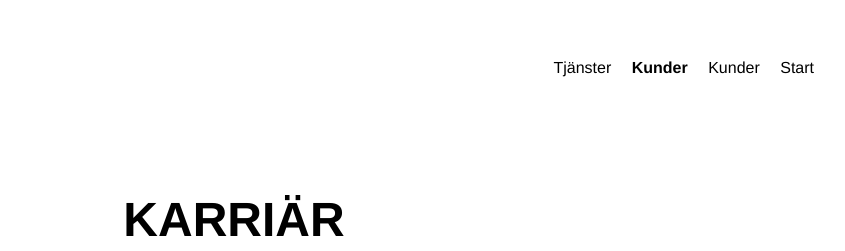
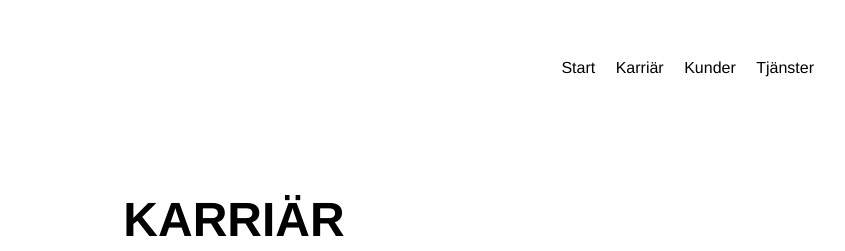
Before and after one commit to wearecircuit/wearecircuit.github.io, a Jekyll site: the page built from karriar/index.md, in a window 1280 px wide. Shown: the top 251 px of the page, without its empty margins (406-1251 px from the left). Built offline with Jekyll 4.4.1, drawn with Linux system fonts in a browser that asks for light colours.

Commit message:
Nice urls in menu

```diff
--- a/_includes/header.html
+++ b/_includes/header.html
@@ -1,9 +1,10 @@
 <header class="module-pageHeader">
     <div class="section">
         <ul>
-            {% for node in site.pages %}
-            <li {% if page.url == node.url %}class="active"{% endif %}><a href="{{ site.baseurl }}{{node.url}}" class="active">{{node.title}}</a></li>
-            {% endfor %}
+            <li {% if page.url == '/index.html' %}class="active"{% endif %}><a href="/">Start</a></li>
+            <li {% if page.url == '/karriar/index.html' %}class="active"{% endif %}><a href="/karriar">Karriär</a></li>
+            <li {% if page.url == '/kunder/index.html' %}class="active"{% endif %}><a href="/kunder">Kunder</a></li>
+            <li {% if page.url == '/tjanster/index.html' %}class="active"{% endif %}><a href="/tjanster">Tjänster</a></li>
         </ul>
     </div>
 </header>
--- a/karriar/index.md
+++ b/karriar/index.md
@@ -1,6 +1,6 @@
 ---
 layout: base
-title: Kunder
+title: Karriär
 hero-heading: "Karriär"
 hero-body: "Vi söker ständigt efter talangfulla medarbetare."
 ---
```
